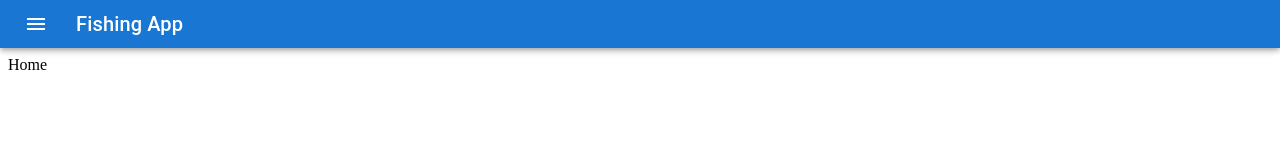
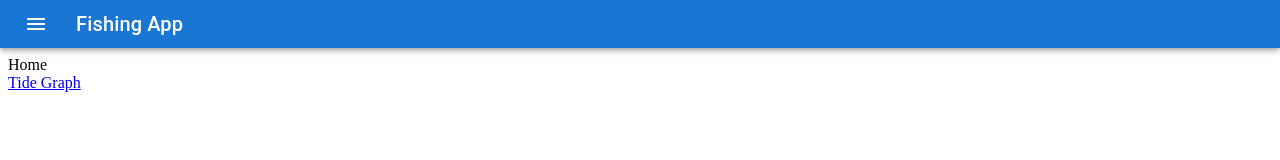
Before and after one commit to wadabee/fishing-app, a Next.js app: page / in a window 1280 px wide. Shown: the top 160 px of the page. Built offline with nearby package versions, Linux system fonts and the light colour scheme.

Commit message:
added link

```diff
--- a/src/pages/index.tsx
+++ b/src/pages/index.tsx
@@ -1,7 +1,15 @@
 import type { NextPage } from "next";
+import Link from "next/link";
 
 const Home: NextPage = () => {
-  return <>Home</>;
+  return (
+    <>
+      <div>Home</div>
+      <Link href="/tide-graph">
+        <a>Tide Graph</a>
+      </Link>
+    </>
+  );
 };
 
 export default Home;
```
